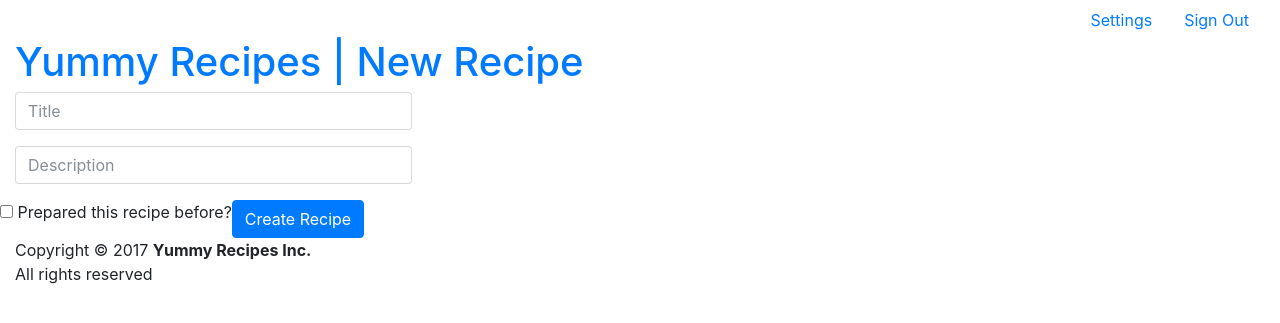
After one commit to lym/yummy-recipes, a Flask app: page /new_recipe in a window 1280 px wide. The commit adds this page. Shown: the top 323 px of the page. Run offline with Flask 2, Linux system fonts and the light colour scheme; some libraries are stand-ins or nearby versions.

Commit message:
Add initial iteration of recipe creation feature
At the moment we are able to submit recipe data to the server and have
it save it.

```diff
--- a/app.py
+++ b/app.py
@@ -9,6 +9,7 @@ from flask import render_template
 from controllers import (
         LoginController,
         UsersController,
+        RecipesController,
 )
 
 app = Flask(__name__)
@@ -36,6 +37,9 @@ def logout():
 def dashboard():
     return render_template('dashboard.html', name='dashboard')
 
+@app.route("/new_recipe")
+def new_recipe():
+    return render_template('recipes/new.html', name="new_recipe")
 
 app.add_url_rule('/returning/', view_func=LoginController.as_view('returning'))
 
@@ -44,4 +48,6 @@ app.add_url_rule(
     view_func=UsersController.as_view('user-registration')
 )
 
+app.add_url_rule('/recipes/', view_func=RecipesController.as_view('recipes'))
+
 app.secret_key = 'K5A34_zr=sdfjgq29kd'
--- a/controllers/__init__.py
+++ b/controllers/__init__.py
@@ -1,7 +1,9 @@
 from .users import UsersController
 from .login_controller import LoginController
+from .recipes_controller import RecipesController
 
 __all__ = [
     'UsersController',
     'LoginController',
+    'RecipesController',
 ]
--- a/templates/dashboard.html
+++ b/templates/dashboard.html
@@ -20,6 +20,7 @@
     <div class="row">
       <div class="col">
         <section class="main-content">
+        <a href="/new_recipe">New Recipe</a>
           <li>First Tag</li>
           <li>First Tag</li>
           <li>First Tag</li>
--- /dev/null
+++ b/templates/recipes/new.html
@@ -0,0 +1,74 @@
+<!DOCTYPE html>
+<html>
+<head>
+  <meta charset="utf-8">
+  <meta http-equiv="X-UA-Compatible" content="IE=edge">
+  <title>Yummy Recipes | New Recipe</title>
+  <meta content="width=device-width, initial-scale=1, maximum-scale=1, user-scalable=no" name="viewport">
+
+  <link rel="stylesheet" href="https://maxcdn.bootstrapcdn.com/bootstrap/4.0.0-beta/css/bootstrap.min.css" integrity="sha384-/Y6pD6FV/Vv2HJnA6t+vslU6fwYXjCFtcEpHbNJ0lyAFsXTsjBbfaDjzALeQsN6M" crossorigin="anonymous">
+</head>
+<body>
+  <div class="container-fluid">
+    <header>
+        <ul class="nav justify-content-end">
+          <li><a class="nav-link" href="javascript:void(0)">Settings</a></li>
+          <li><a class="nav-link" href="{{ url_for('logout') }}">Sign Out</a></li>
+        </ul>
+    </header>
+
+    <h1><a href="/">Yummy Recipes | New Recipe</a></h1>
+
+    <div class="row">
+      <div class="col">
+          <form action="/recipes/" method="post">
+            <div class="form-group has-feedback">
+              <input type="text" class="form-control" name="title"
+                     placeholder="Title">
+              <span class="glyphicon glyphicon-user form-control-feedback"></span>
+            </div>
+            <div class="form-group has-feedback">
+              <input type="description" class="form-control" name="description" placeholder="Description">
+              <span class="glyphicon glyphicon-envelope form-control-feedback">
+              </span>
+            </div>
+            <div class="row">
+              <div class="col-xs-8">
+                <div class="checkbox icheck">
+                  <label>
+                    <input type="checkbox" name="fulfilled"> Prepared this recipe before?
+                  </label>
+                </div>
+              </div>
+              <!-- /.col -->
+
+              <input type="hidden" class="form-control" id="user_id" name='user_id'
+                     value="{{ 12121 }}">
+
+              <div class="col-xs-4">
+                <button type="submit" class="btn btn-primary btn-block btn-flat">
+                  Create Recipe
+                </button>
+              </div> <!-- /.col -->
+            </div>
+          </form>
+      </div>
+
+      <div class="col">
+        <section class="tags">
+        </section>
+      </div>
+
+      <div class="col">
+        <section class="user-details">
+        </section>
+      </div>
+    </div>
+
+    <footer>
+      Copyright &copy; 2017 <b>Yummy Recipes Inc.</b><br>
+      All rights reserved
+    </footer>
+  </div>
+</body>
+</html>
```
Also changed, not shown: controllers/recipes_controller.py (added, +33 -0 lines).
